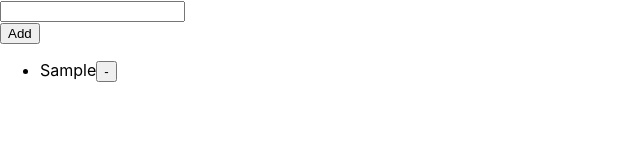
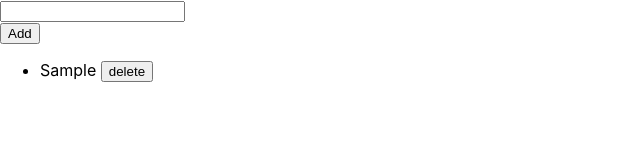
Before and after one commit to GuldanaBaktybekova/06-06, a React (Create React App) app: page / in a window 1280 px wide. Both pictures are taken after typing "Sample" into the empty fields and a click on the button "Add". Shown: the top 160 px of the page, without its empty margins (0-640 px from the left). Built offline with nearby package versions, Linux system fonts and the light colour scheme.

Commit message:
Add button

```diff
--- a/src/App.js
+++ b/src/App.js
@@ -1,4 +1,5 @@
 import Input from "./components/Input";
+import TodoList from "./components/TodoList";
 
 function App() {
   return (
--- a/src/components/Input.js
+++ b/src/components/Input.js
@@ -14,12 +14,12 @@
     ]);
     setItem("");
   }
-  function Delete() {
-    setItems(!item.name);
-  }
 
+  const deleteItem = (index) => () =>
+    setItems((items) => items.filter((_, i) => i !== index));
   return (
     <>
+
       <form onSubmit={Add}>
         <input
           name="item"
@@ -30,12 +30,16 @@
       </form>
       <button onClick={Add}>Add</button>
       <ul>
-        {items.map((item) => (
-          <li>
-            {item.name}
-            <button onClick={Delete}>-</button>
-          </li>
-        ))}
+        <li>
+        {items.map((it, index) => {
+        return (
+          <div key={it.id}>
+            {it.name} <button onClick={deleteItem(index)}>delete</button>
+          </div>
+        );
+      })}
+        </li>
+
       </ul>
     </>
   );
```
Also changed, not shown: src/components/TodoItems.js (added, +32 -0 lines), src/components/TodoList.js (added, +56 -0 lines).
